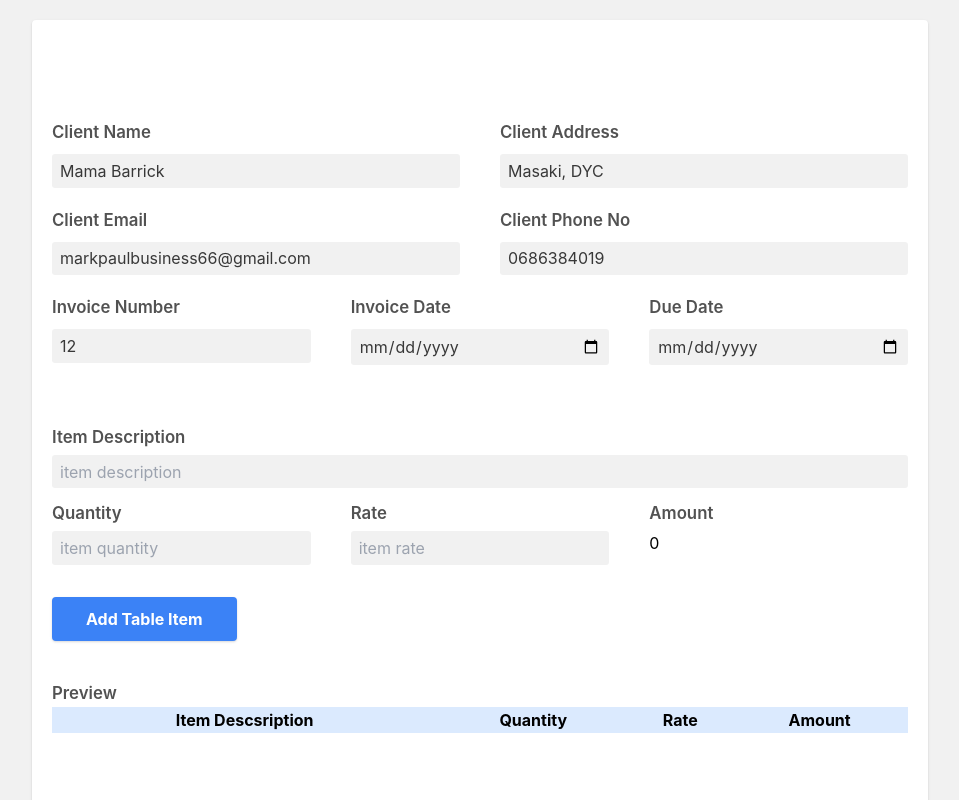
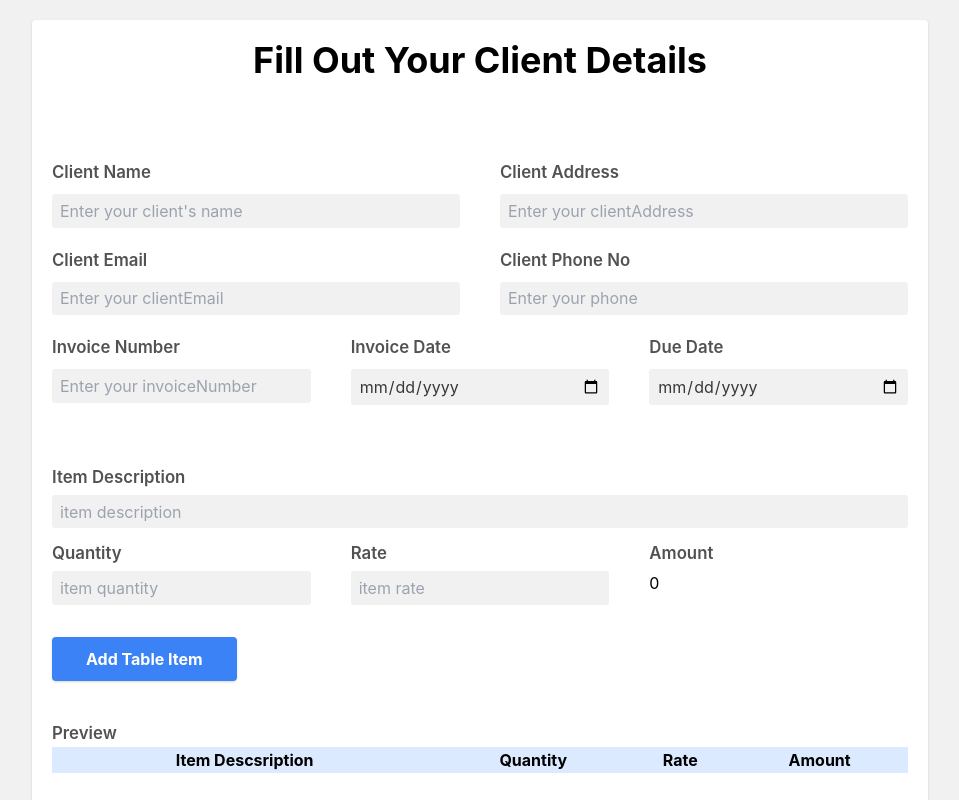
Before and after one commit to markvilly/invoicer-2024-dsc, a React (Create React App) app: page / in a window 1280 px wide. Shown: the top 800 px of the page, without its empty margins (160-1119 px from the left). Built offline with nearby package versions, Linux system fonts and the light colour scheme.

Commit message:
added a title on the form section

```diff
--- a/src/App.js
+++ b/src/App.js
@@ -18,17 +18,15 @@ function App() {
   // const [bankName, setBankName] = useState("ABSSA");
   // const [bankAccount, setBankAccount] = useState("121342323");
   const [branch, setBranch] = useState("Palm Beach Premier");
-  const [website, setWebsite] = useState("www.google.com");
-  const [clientName, setClientName] = useState("Mama Barrick");
-  const [clientAddress, setClientAddress] = useState("Masaki, DYC");
-  const [invoiceNumber, setInvoiceNumber] = useState("12");
-  const [invoiceDate, setInvoiceDate] = useState("1/1/2024");
-  const [dueDate, setDueDate] = useState("1/10/2024");
-  const [notes, setNotes] = useState("Pay through the DSC Bank details");
-  const [phone, setPhone] = useState("0686384019");
-  const [clientEmail, setClientEmail] = useState(
-    "markpaulbusiness66@gmail.com"
-  );
+  const [website, setWebsite] = useState("");
+  const [clientName, setClientName] = useState("");
+  const [clientAddress, setClientAddress] = useState("");
+  const [invoiceNumber, setInvoiceNumber] = useState("");
+  const [invoiceDate, setInvoiceDate] = useState("");
+  const [dueDate, setDueDate] = useState("");
+  const [notes, setNotes] = useState("");
+  const [phone, setPhone] = useState("");
+  const [clientEmail, setClientEmail] = useState("");
   const [description, setDescription] = useState("");
   const [quantity, setQuantity] = useState("");
   const [rate, setRate] = useState("");
@@ -202,6 +200,9 @@ function App() {
                 value={bankAccount}
                 onChange={(e) => setBankAccount(e.target.value)}
               /> */}
+              <article className="font-bold text-4xl flex flex-col items-center ">
+                <h1>Fill Out Your Client Details</h1>
+              </article>
 
               <article className="md:grid grid-cols-2 gap-10 md:mt-20">
                 <div className="flex flex-col">
```
